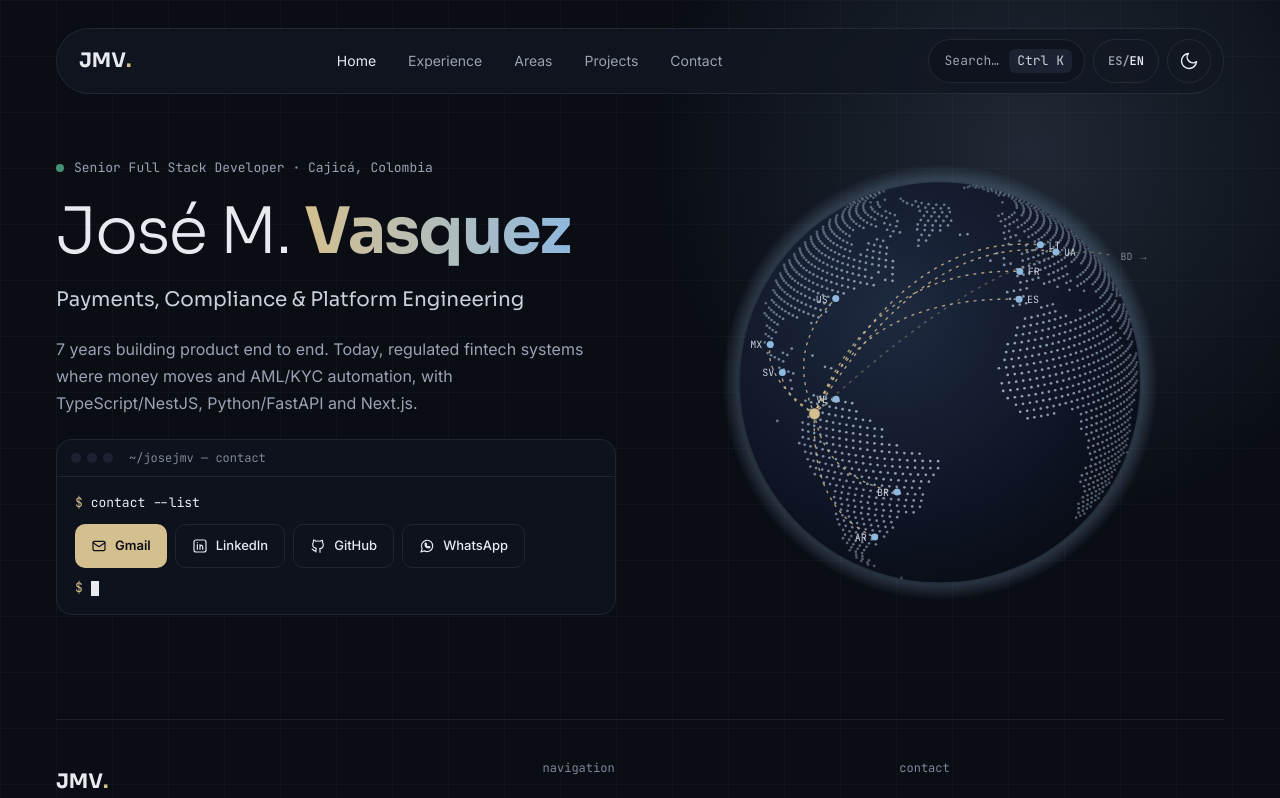
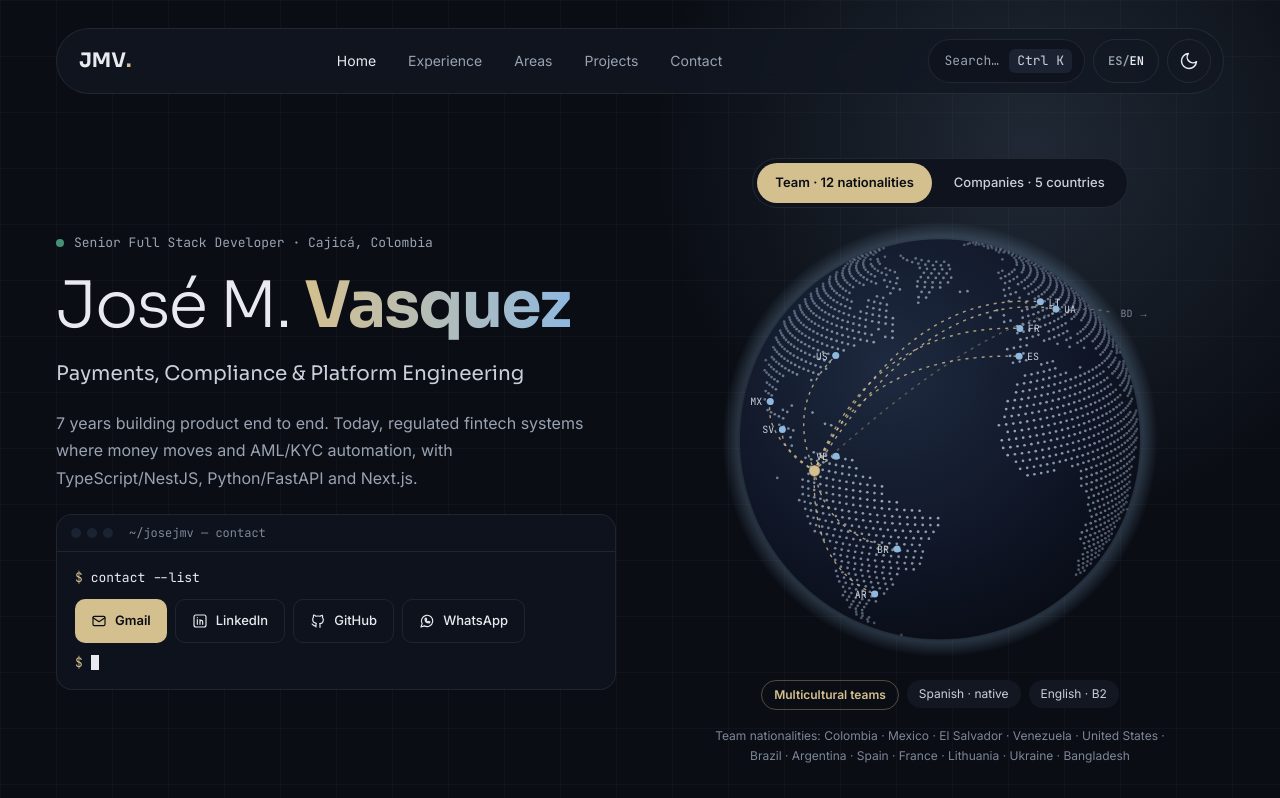
Before and after one commit to josejmv/josejmv, a Next.js app: page /en in a window 1280 px wide. Shown: the top 798 px of the page. Built offline with nearby package versions, Linux system fonts and the light colour scheme.

Commit message:
feat: add globe tabs (team/companies) with legend and language badges

```diff
--- a/messages/en.json
+++ b/messages/en.json
@@ -62,6 +62,13 @@
   },
   "Globe": {
     "ariaTeam": "Globe with connections from Colombia to my teammates' {count} countries",
-    "ariaCompany": "Globe with the headquarters of the companies I worked for, across {count} countries"
+    "ariaCompany": "Globe with the headquarters of the companies I worked for, across {count} countries",
+    "tabsLabel": "Globe view",
+    "tabTeam": "Team · {count} nationalities",
+    "tabCompany": "Companies · {count} countries",
+    "multicultural": "Multicultural teams",
+    "teamSummary": "Team nationalities: {list}",
+    "companySummary": "Company headquarters: {list}",
+    "language": "{name} · {level}"
   }
 }
--- a/messages/es.json
+++ b/messages/es.json
@@ -62,6 +62,13 @@
   },
   "Globe": {
     "ariaTeam": "Globo con conexiones desde Colombia hacia los {count} países de mis compañeros de equipo",
-    "ariaCompany": "Globo con las sedes de las empresas donde trabajé, en {count} países"
+    "ariaCompany": "Globo con las sedes de las empresas donde trabajé, en {count} países",
+    "tabsLabel": "Vista del globo",
+    "tabTeam": "Equipo · {count} nacionalidades",
+    "tabCompany": "Empresas · {count} países",
+    "multicultural": "Equipos multiculturales",
+    "teamSummary": "Nacionalidades del equipo: {list}",
+    "companySummary": "Sedes de las empresas: {list}",
+    "language": "{name} · {level}"
   }
 }
--- a/package.json
+++ b/package.json
@@ -16,6 +16,7 @@
   },
   "dependencies": {
     "@radix-ui/react-dialog": "^1.3.1",
+    "@radix-ui/react-tabs": "^1.2.1",
     "clsx": "^2.1.1",
     "cmdk": "^1.1.1",
     "next": "16.4.3",
--- a/src/app/[locale]/page.tsx
+++ b/src/app/[locale]/page.tsx
@@ -3,8 +3,9 @@ import { hasLocale } from "next-intl";
 import { getTranslations, setRequestLocale } from "next-intl/server";
 
 import { HeroSection } from "@/components/sections/home/hero-section";
-import { CollaborationGlobe } from "@/components/three/globe/collaboration-globe";
+import { GlobeLegend } from "@/components/three/globe/globe-legend";
 import { GlobeStaticSvg } from "@/components/three/globe/globe-static-svg";
+import { GlobeTabs } from "@/components/three/globe/globe-tabs";
 import { routing } from "@/i18n/routing";
 import { getGlobeData, getProfile } from "@/lib/content";
 
@@ -20,6 +21,13 @@ export default async function HomePage({ params }: PageProps<"/[locale]">) {
   const profile = getProfile(locale);
   const globe = getGlobeData(locale);
 
+  const languages = profile.languages.map((l) =>
+    tGlobe("language", { name: l.name, level: l.level }),
+  );
+  const legend = (summary: string) => (
+    <GlobeLegend highlight={tGlobe("multicultural")} languages={languages} summary={summary} />
+  );
+
   return (
     <main>
       <HeroSection
@@ -30,17 +38,43 @@ export default async function HomePage({ params }: PageProps<"/[locale]">) {
           contactList: t("contactList"),
         }}
         aside={
-          <CollaborationGlobe
-            points={globe.team}
+          <GlobeTabs
+            label={tGlobe("tabsLabel")}
             home={globe.home}
-            className="motion-safe:animate-floaty"
-            fallback={
-              <GlobeStaticSvg
-                points={globe.team}
-                home={globe.home}
-                label={tGlobe("ariaTeam", { count: globe.team.length })}
-              />
-            }
+            views={{
+              team: {
+                label: tGlobe("tabTeam", { count: globe.team.length }),
+                points: globe.team,
+                fallback: (
+                  <GlobeStaticSvg
+                    points={globe.team}
+                    home={globe.home}
+                    label={tGlobe("ariaTeam", { count: globe.team.length })}
+                  />
+                ),
+                legend: legend(
+                  tGlobe("teamSummary", { list: globe.team.map((c) => c.name).join(" · ") }),
+                ),
+              },
+              company: {
+                label: tGlobe("tabCompany", { count: globe.company.length }),
+                points: globe.company,
+                fallback: (
+                  <GlobeStaticSvg
+                    points={globe.company}
+                    home={globe.home}
+                    label={tGlobe("ariaCompany", { count: globe.company.length })}
+                  />
+                ),
+                legend: legend(
+                  tGlobe("companySummary", {
+                    list: globe.company
+                      .map((c) => `${c.name} (${c.companies?.join(", ")})`)
+                      .join(" · "),
+                  }),
+                ),
+              },
+            }}
           />
         }
       />
--- /dev/null
+++ b/src/components/three/globe/globe-legend.tsx
@@ -0,0 +1,29 @@
+import { Chip } from "@/components/ui/chip";
+
+interface GlobeLegendProps {
+  /** Insignia destacada, p. ej. "Equipos multiculturales". */
+  highlight: string;
+  /** Idiomas con su nivel, p. ej. "Español · nativo". */
+  languages: string[];
+  /** Línea con la lista de países (o de sedes) de la vista activa. */
+  summary: string;
+}
+
+/** Bajo el globo: LanguageBadges + lista de países de la vista activa (Fusion). */
+export function GlobeLegend({ highlight, languages, summary }: GlobeLegendProps) {
+  return (
+    <div className="flex flex-col items-center gap-4">
+      <ul className="flex max-w-[480px] flex-wrap justify-center gap-2">
+        <li>
+          <Chip variant="accent">{highlight}</Chip>
+        </li>
+        {languages.map((language) => (
+          <li key={language}>
+            <Chip variant="subtle">{language}</Chip>
+          </li>
+        ))}
+      </ul>
+      <p className="max-w-[460px] text-center text-xs leading-relaxed text-subtle">{summary}</p>
+    </div>
+  );
+}
--- /dev/null
+++ b/src/components/three/globe/globe-tabs.tsx
@@ -0,0 +1,82 @@
+"use client";
+
+import * as Tabs from "@radix-ui/react-tabs";
+import { type ReactNode, useState } from "react";
+
+import type { LocalizedCountry } from "@/lib/content";
+import { cn } from "@/lib/cn";
+
+import { CollaborationGlobe } from "./collaboration-globe";
+
+export type GlobeView = "team" | "company";
+
+interface GlobeViewData {
+  /** Texto del tab, p. ej. "Equipo · 12 nacionalidades". */
+  label: string;
+  points: LocalizedCountry[];
+  /** GlobeStaticSvg de esta vista (renderizado en el servidor). */
+  fallback: ReactNode;
+  /** GlobeLegend de esta vista (renderizado en el servidor). */
+  legend: ReactNode;
+}
+
+interface GlobeTabsProps {
+  label: string;
+  home: { lat: number; lng: number };
+  views: Record<GlobeView, GlobeViewData>;
+}
+
+const VIEWS: GlobeView[] = ["team", "company"];
+
+/**
+ * Tabs Equipo / Empresas (ADR 0003). Hay un solo globo: al cambiar de tab cambian sus datos
+ * (react-globe.gl anima los puntos; el estático hace un fundido). Cada panel lleva su leyenda.
+ */
+export function GlobeTabs({ label, home, views }: GlobeTabsProps) {
+  const [view, setView] = useState<GlobeView>("team");
+  const active = views[view];
+
+  return (
+    <Tabs.Root
+      value={view}
+      onValueChange={(value) => setView(value as GlobeView)}
+      className="flex w-full flex-col items-center gap-4"
+    >
+      <Tabs.List
+        aria-label={label}
+        className="inline-flex gap-1 rounded-pill border border-border bg-surface-2 p-1"
+      >
+        {VIEWS.map((key) => (
+          <Tabs.Trigger
+            key={key}
+            value={key}
+            className={cn(
+              "h-11 rounded-pill px-[18px] text-[13px] font-medium text-text-2 transition-colors sm:h-10",
+              "hover:text-text focus-visible:outline-2 focus-visible:outline-offset-2 focus-visible:outline-accent-text",
+              "data-[state=active]:bg-accent data-[state=active]:font-semibold data-[state=active]:text-on-accent",
+            )}
+          >
+            {views[key].label}
+          </Tabs.Trigger>
+        ))}
+      </Tabs.List>
+
+      <CollaborationGlobe
+        points={active.points}
+        home={home}
+        className="motion-safe:animate-floaty"
+        fallback={
+          <div key={view} className="size-full motion-safe:animate-fade-up">
+            {active.fallback}
+          </div>
+        }
+      />
+
+      {VIEWS.map((key) => (
+        <Tabs.Content key={key} value={key} className="focus-visible:outline-none">
+          {views[key].legend}
+        </Tabs.Content>
+      ))}
+    </Tabs.Root>
+  );
+}
```
Also changed, not shown: 3 other files (tests, documents, lock files or other folders).
